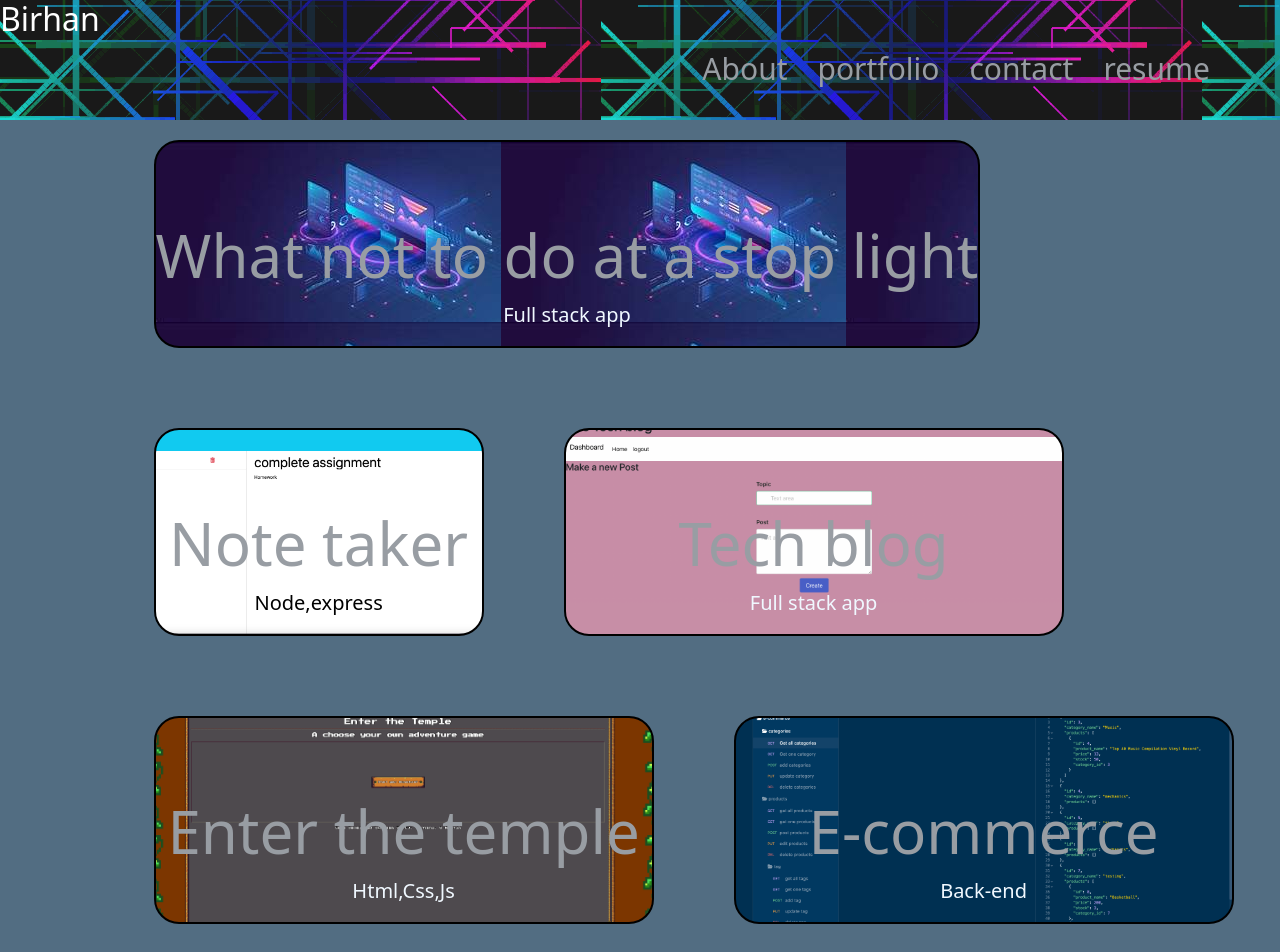
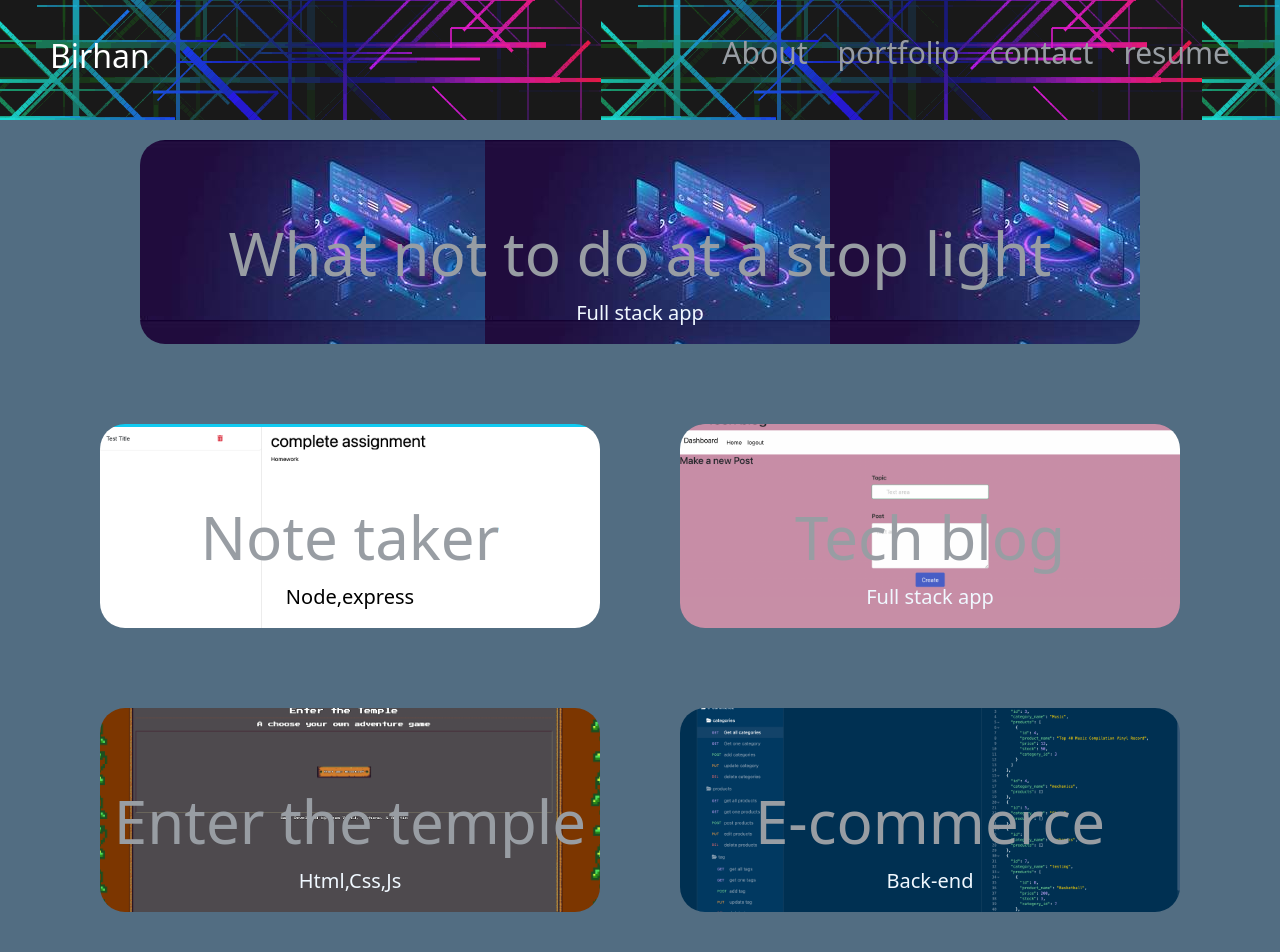
Before and after one commit to linotmike/react-portfolio, a React (Create React App) app: page /portfolio in a window 1280 px wide. Shown: the top 952 px of the page. Built offline with nearby package versions, Linux system fonts and the light colour scheme.

Commit message:
updating styles

```diff
--- a/public/index.html
+++ b/public/index.html
@@ -14,6 +14,7 @@
     <!-- <link rel="stylesheet" href="https://cdn.jsdelivr.net/npm/bulma@0.9.4/css/bulma.min.css"> -->
 
     <title>Portfolio</title>
+    <script src="https://kit.fontawesome.com/5353a947a5.js" crossorigin="anonymous"></script>
   </head>
   <body style="background-color:  #526D82;">
     <noscript>You need to enable JavaScript to run this app.</noscript>
--- a/src/App.css
+++ b/src/App.css
@@ -19,7 +19,8 @@
  justify-content: end;
  gap: 30px;
  font-size: 30px;
- margin-right: 70px;
+ /* margin-right: 70px; */
+ flex-grow: 1;
 
 
 }
@@ -151,7 +152,9 @@ path {
   padding: 20px 0;
   align-content: end;
   grid-template-columns: auto auto auto;
-  margin-left: 12%;
+  /* margin-left: 12%; */
+  display: flex;
+  justify-content: center;
 
 
 
@@ -161,9 +164,10 @@ path {
   /* background-size: cover;
   background-position: center; */
   color: aliceblue;
-  border: 2px solid black;
+  /* border: 2px solid black; */
   border-radius: 25px;
-  height: 4ovh;
+  /* height: 35vh; */
+  width: 1000px;
   /* text-decoration: underline; */
   /* font-size: 60px; */
 }
@@ -172,10 +176,10 @@ path {
   background-size: cover;
   background-position: center;
   color: aliceblue;
-  border: 2px solid black;
+  /* border: 2px solid black; */
   border-radius: 25px;
-  height: 4ovh;
-  width: 330px
+  /* height: 35vh; */
+  width: 500px
   /* text-decoration: underline; */
   /* font-size: 60px; */
 }
@@ -184,9 +188,9 @@ path {
   background-size: cover;
   background-position: center;
   color: aliceblue;
-  border: 2px solid black;
+  /* border: 2px solid black; */
   border-radius: 25px;
-  height: 4ovh;
+  /* height: 35vh; */
   width: 500px
   /* text-decoration: underline; */
   /* font-size: 60px; */
@@ -196,9 +200,9 @@ path {
   background-size: cover;
   background-position: center;
   color: aliceblue;
-  border: 2px solid black;
+  /* border: 2px solid; */
   border-radius: 25px;
-  height: 4ovh;
+  /* height: 35vh; */
   width: 500px
   /* text-decoration: underline; */
   /* font-size: 60px; */
@@ -208,9 +212,9 @@ path {
   background-size: cover;
   background-position: center;
   color: aliceblue;
-  border: 2px solid black;
+  /* border: 2px solid black; */
   border-radius: 25px;
-  height: 4ovh;
+  /* height: 35vh; */
   width: 500px
   /* text-decoration: underline; */
   /* font-size: 60px; */
@@ -220,9 +224,9 @@ path {
   background-size: cover;
   background-position: center;
   color: aliceblue;
-  border: 2px solid black;
+  /* border: 2px solid black; */
   border-radius: 25px;
-  height: 4ovh;
+  /* height: 35vh; */
   width: 500px
   /* text-decoration: underline; */
   /* font-size: 60px; */
@@ -233,9 +237,9 @@ path {
   background-position: center;
   color: black !important;
   /* color: aliceblue; */
-  border: 2px solid black;
+  /* border: 2px solid black; */
   border-radius: 25px;
-  height: 4ovh;
+  /* height: 35vh; */
   width: 500px
   /* text-decoration: underline; */
   /* font-size: 60px; */
@@ -269,3 +273,10 @@ a:hover::before{
 .resume{
   color: white;
 }
+.nav-style{
+  display: flex;
+    justify-content: center;
+    align-items: center;
+    height: 100%;
+    padding: 0px 50px;
+}
--- a/src/components/Nav.js
+++ b/src/components/Nav.js
@@ -4,14 +4,16 @@ import {NavLink as Link}from 'react-router-dom'
 // import { Button } from 'react-bootstrap';
 
 export default function Nav() {
+
     return (
 
        <nav className='nav-main'>
 
-        <div>
+        <div className='nav-style'>
             <h2 style={{color:'white'}}>Birhan
 
             </h2>
+
             <ul  className='nav-bar'>
                 {/* <li className='link' ><Link to={{pathname:"/"}} activeClassName="active">Home </Link></li> */}
                 <li className='link' ><Link to={{pathname:"/"}}activeClassName="active">About </Link></li>
@@ -21,10 +23,9 @@ export default function Nav() {
 
 
             </ul>
-            {/* <div>
-            <h2 style={{color:'white'}}>Birhan </h2>
 
-        </div> */}
+
+
         </div>
         <br/>
 
--- a/src/pages/Portfolio.js
+++ b/src/pages/Portfolio.js
@@ -9,7 +9,7 @@ export default function Portfolio (){
   <a style={{display: 'inline-grid'}} href="https://trafficquiz.herokuapp.com/">What not to do at a stop light</a>
   <p style={{fontSize:'20px', color:'aliceblue'}} >Full stack app</p>
 </div>
-<br/>
+
 
 <div class="project1"style={{color:'aliceblue'}} >
   <a style={{display: 'inline-grid', color:'black'}} href="https://notetakerlino.herokuapp.com/">Note taker</a>
--- a/src/pages/Resume.js
+++ b/src/pages/Resume.js
@@ -5,7 +5,7 @@ export default function Resume (){
         <section className='resume'>
             <h1>Resume</h1>
             <hr/>
-            <h2>Front end proficeinces:</h2>
+            <h2 className='col-12 d-flex'>Front end proficeinces:</h2>
             <ul>
                 <li>Html</li>
                 <li>Css</li>
```
